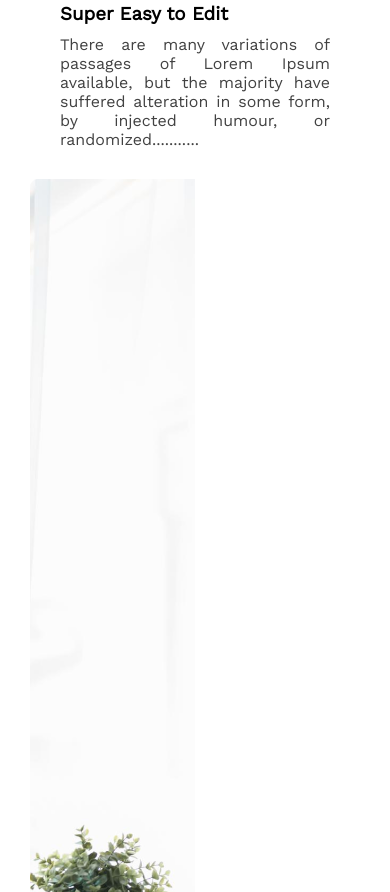
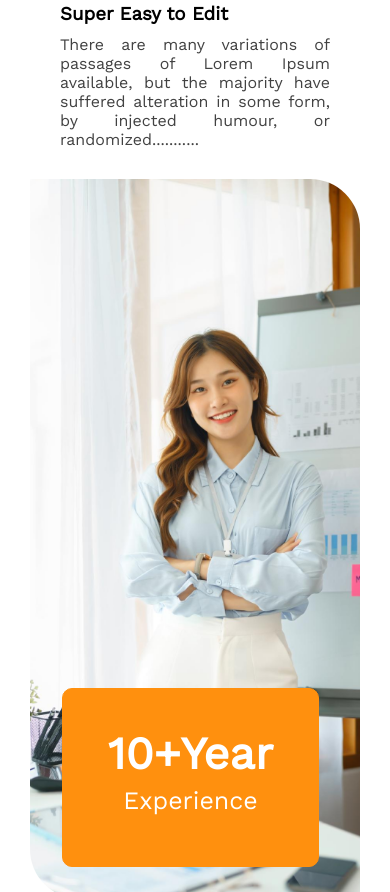
Before and after one commit to Shuvo-2525/g3-architects, a plain HTML site: page index.html in a window 390 px wide. Shown: the part 2112-3004 px from the top of the page. Drawn offline with nearby package versions, Linux system fonts and the light colour scheme.

Commit message:
sec3 mobile done

```diff
--- a/style/responsive.css
+++ b/style/responsive.css
@@ -78,7 +78,36 @@
         text-align: center;
     }
 
+    .sec2-img-col {
+        width: 100%;
+        height: 720px;
+        display: flex;
+        align-items: flex-end;
+        background-image: url(../images/architect.png);
+        background-repeat: no-repeat;
+        background-position: center;
+        background-size: cover;
+        border-radius: 0px 50px;
+        transition: transform .3s;
+    }
+    .sec2-img-col:hover {
+        transform: scale(1.05);
+    }
 
+    .sec2-btn-special {
+        font-size: 45px;
+        font-weight: 700;
+        text-align: center;
+        margin: 32px 32px;
+        line-height: 40px;
+        padding: 45px;
+        text-decoration: none;
+        color: var(--white-color);
+        background-color: var(--golden-color);
+        border-radius: 10px;
+        border: 1px solid var(--golden-color);
+        transition: background-color .5s , color .5s;
+    }
 
 
 
```
